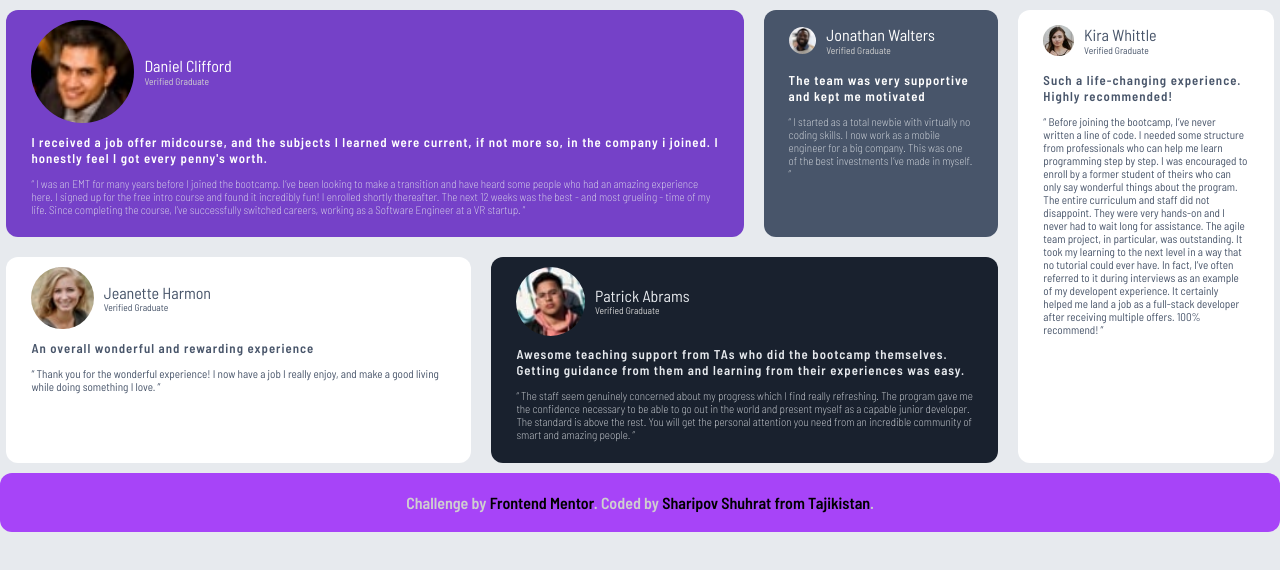
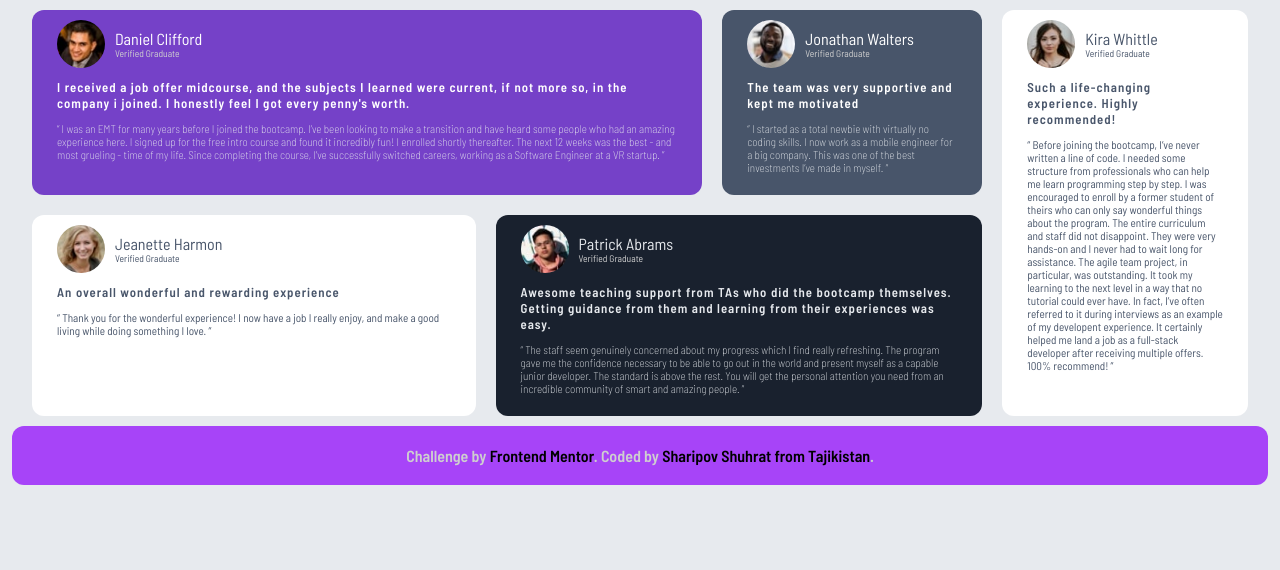
Before and after one commit to SharipovSh13/step-five-testimonials-grid-section-main-in-frontend-mentor, a plain HTML site: page index.html in a window 1280 px wide. Drawn offline with Linux system fonts and the light colour scheme.

Commit message:
fixed: img size

```diff
--- a/style.css
+++ b/style.css
@@ -14,7 +14,7 @@ section {
 .logo-user {
   border-radius: 100%;
   margin: 0;
-  width: 15%;
+  width: 3rem;
 }
 .title-card {
   display: flex;
@@ -97,7 +97,7 @@ section {
     width: 1rem;
   }
   section {
-    width: 99%;
+    width: 95%;
     margin: 10px auto;
     display: grid;
     grid-template-columns: repeat(8);
@@ -129,6 +129,8 @@ footer {
   white-space: normal;
   font-weight: 600;
   color: hsl(0, 0%, 81%);
+  width: 95%;
+  margin: auto;
 }
 a {
   text-decoration: none;
```
